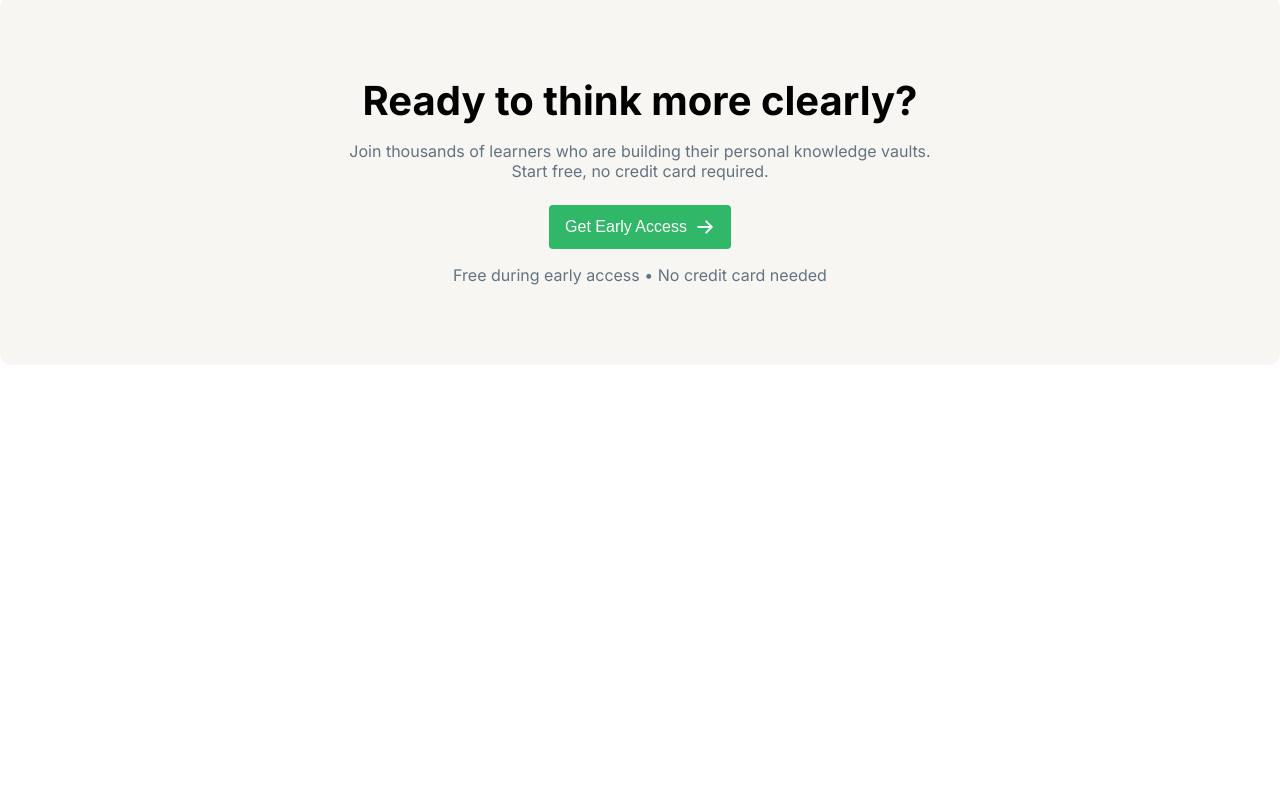
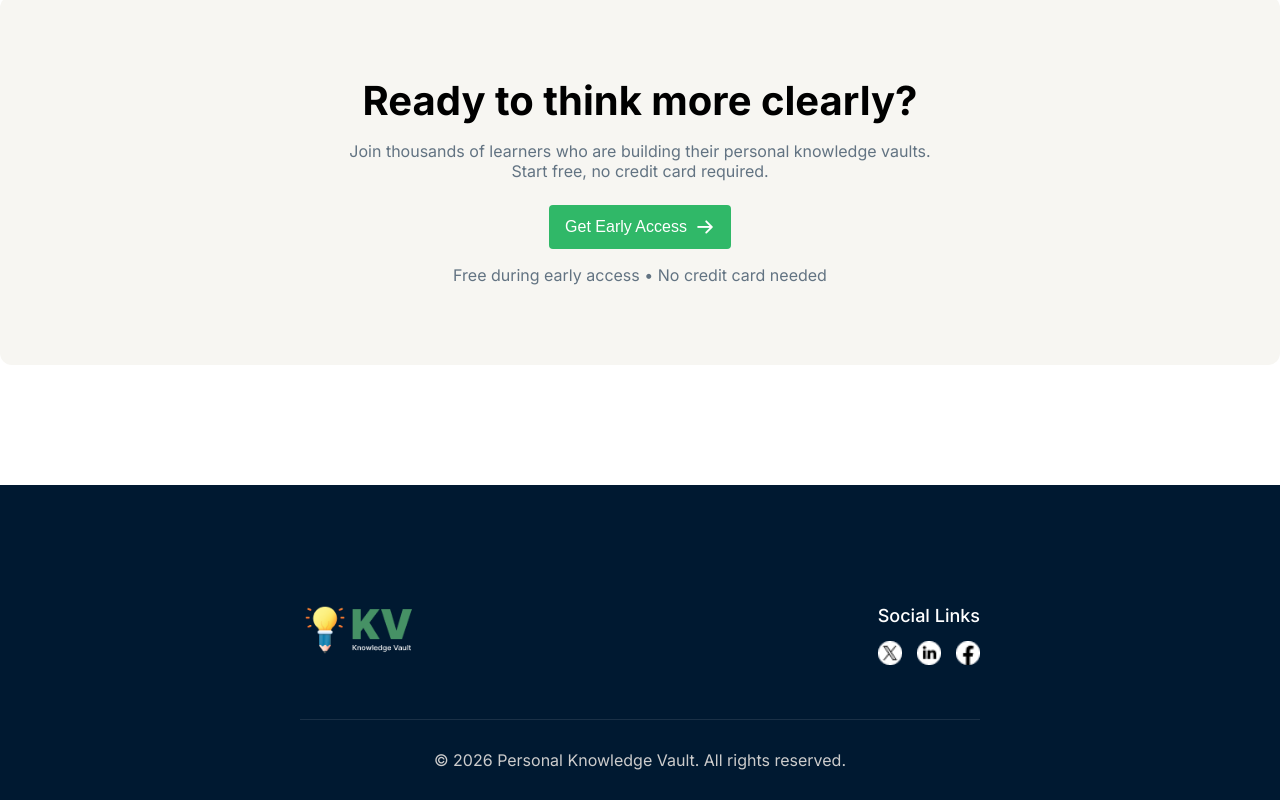
Before and after one commit to bakibillah227/Assignment-01-B-13, a plain HTML site: page index.html in a window 1280 px wide. Shown: the part 2211-3011 px from the top of the page. Before the commit the page ends 2576 px from the top, so only its background shows below. Drawn offline with Linux system fonts and the light colour scheme.

Commit message:
footer section design and complte design

```diff
--- a/index.html
+++ b/index.html
@@ -155,7 +155,9 @@
             vaults. <br />
             Start free, no credit card required.
           </p>
-          <button class="btn-4">Get Early Access  <img src="assets/ArrowRight.png" alt="" /></button>
+          <button class="btn-4">
+            Get Early Access <img src="assets/ArrowRight.png" alt="" />
+          </button>
           <p class="early-access-content">
             Free during early access • No credit card needed
           </p>
@@ -164,6 +166,33 @@
     </main>
     <footer>
       <!-- This is footer section -->
+
+      <section id="footer-container">
+          <div class="footer-top">
+            <div class="footer-logo">
+              <img src="assets/logo-footer.png" alt="KV Knowledge Vault Logo" />
+            </div>
+
+            <div class="footer-social">
+              <h3>Social Links</h3>
+              <div class="social-icons">
+                <a href=""><img src="assets/twitter.png" alt="" /></a>
+                <a href=""
+                  ><img src="assets/linkedin.png" alt=""
+                /></a>
+                <a href=""
+                  ><img src="assets/facebook.png" alt=""
+                /></a>
+              </div>
+            </div>
+          </div>
+
+          <hr class="footer-divider" />
+
+          <div class="footer-bottom">
+            <p>&copy; 2026 Personal Knowledge Vault. All rights reserved.</p>
+          </div>
+      </section>
     </footer>
   </body>
 </html>
--- a/styles/style.css
+++ b/styles/style.css
@@ -319,3 +319,65 @@ header .banner {
   font-size: 16px;
   color: #627382;
 }
+
+/* Footer section design */
+
+footer {
+  margin-top: 120px;
+  background-color: #001931;
+  color: #ffffff;
+  padding: 120px 300px 30px 300px;
+}
+
+.footer-container {
+  max-width: 1200px;
+  margin: 0 auto;
+  padding: 0 20px;
+}
+
+.footer-top {
+  display: flex;
+  justify-content: space-between;
+  align-items: flex-start;
+  margin-bottom: 50px;
+}
+
+.footer-logo img {
+  height: 50px;
+}
+
+.footer-social {
+  text-align: left;
+}
+
+.footer-social h3 {
+  font-size: 18px;
+  margin-bottom: 15px;
+  font-weight: 500;
+}
+
+.social-icons {
+  display: flex;
+  gap: 15px;
+}
+
+.social-icons img {
+  width: 24px;
+  height: 24px;
+}
+
+.social-icons img:hover {
+  opacity: 0.7;
+}
+
+.footer-divider {
+  border: 0;
+  border-top: 1px solid rgba(255, 255, 255, 0.1);
+  margin-bottom: 30px;
+}
+
+.footer-bottom {
+  text-align: center;
+  font-size: 16px;
+  color: #cccccc;
+}
```
Also changed, not shown: assets/facebook.png (added), assets/linkedin.png (added), assets/twitter.png (added).
